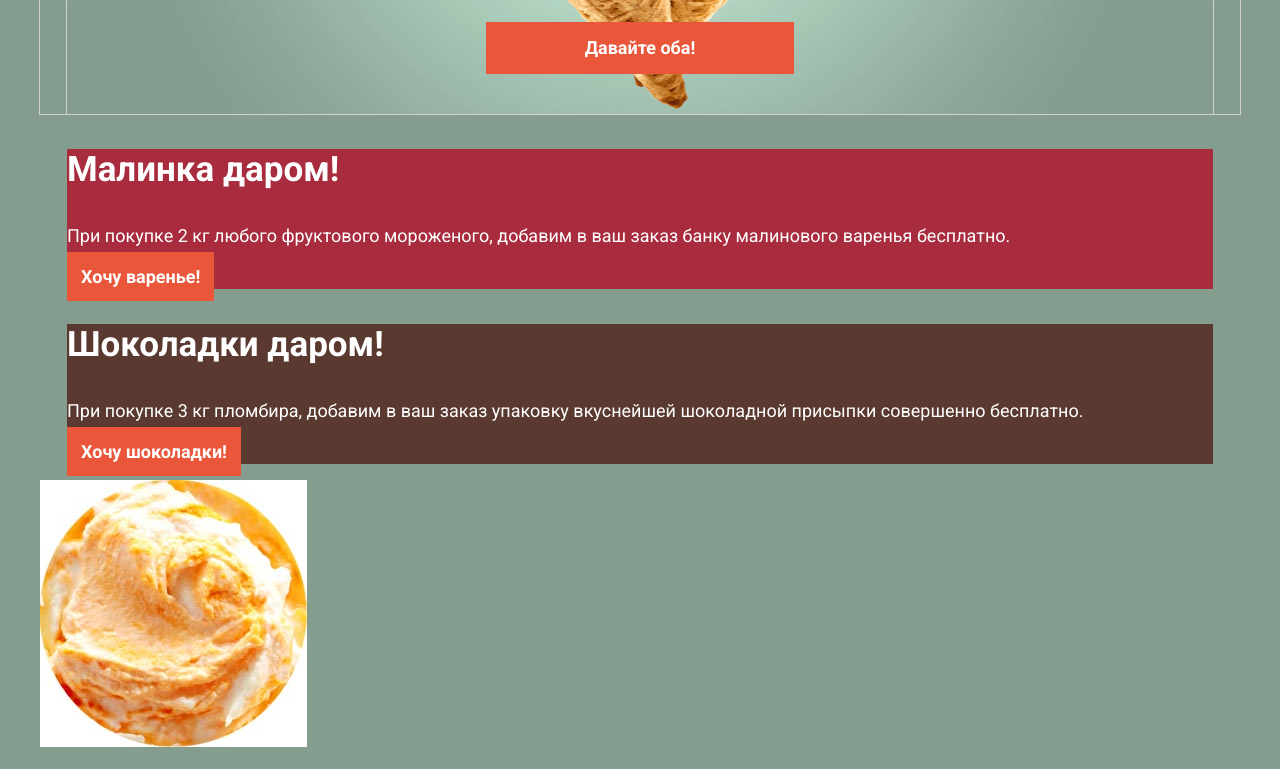
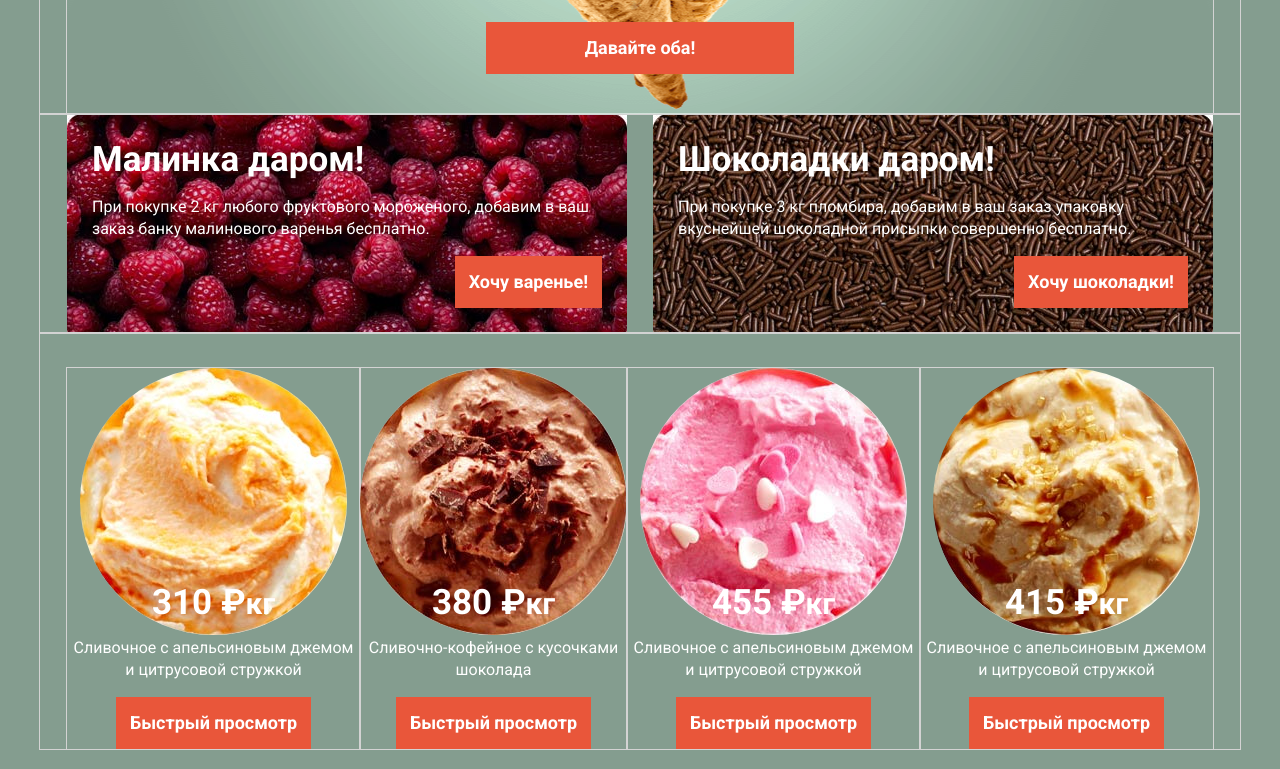
Before and after one commit to pavel-else/243899-gllacy, a plain HTML site: page index.html in a window 1280 px wide. Shown: the part 692-1461 px from the top of the page. Drawn offline with Linux system fonts and the light colour scheme; files whose address does not match are found by name.

Commit message:
Добавлена черновая разметка блока товаров

```diff
--- a/css/main.css
+++ b/css/main.css
@@ -50,7 +50,6 @@ a:hover {
   text-align: center;
 
   padding: 14px;
-  margin: 0 auto;
 
   cursor: pointer;
   text-decoration: none;
@@ -153,11 +152,10 @@ a:hover {
   color: #fff;
 }
 
-//SLIDER
+/*SLIDER*/
 .slider {
   z-index: 3;
 //  margin-top: -120px;
-  margin-bottom: 100px;
 }
 
 .slider__pages {
@@ -205,37 +203,96 @@ a:hover {
 }
 
 
+/*DISCOUNTS*/
 
+.discounts {
+  display: flex;
+  justify-content: space-between;
+}
+
+.discount {
+  display: flex;
+   flex-direction: column;
+  flex-basis: 510px;
+  padding: 25px;
+}
 .discount__caption {
+  margin: 0;
+  padding: 0;
   font-size: 35px;
   line-height: 41px;
 }
 
-.discount__description {
+.discount__desscription {
+  margin: 0;
+  padding: 0;
+  margin-bottom: 45px;
   font-size: 18px;
   line-height: 22px;
 }
 
+.discount__button {
+  display: block;
+  align-self: flex-start;
+
+  margin-left: auto;
+}
+
 .discount--raspberries {
   background-color: #a82c3e;
+  /*Заменить фоновые изображения - импортировать без закруглений*/
+  background-image: url('../img/raspberry-bg.jpg');
+  background-size: 100%;
 }
 
 .discount--chocolate {
   background-color: #5a3a30;
+  background-image: url('../img/chocolate-bg.jpg');
+  background-size: cover;
+}
+
+
+/* PRODUCTS*/
+.products {
+  padding-top: 35px;
 }
 
 .product__items {
   list-style: none;
+  margin: 0;
+  padding: 0;
+  display: flex;
 }
 
+.product__item {
+  display: flex;
+  flex-direction: column;
+  align-items: center;
+  margin: 0;
+  padding: 0;
+}
+
+.product__image {
+  border-radius: 50%;
+}
 .product__price {
   font-size: 35px;
   line-height: 35px;
+  font-weight: bold;
+  margin: 0;
+  margin-top: -50px;
+}
+
+.product__description {
+  text-align: center;
+  padding-top: 0;
 }
 
 .product__weight {
   font-size: 30px;
 }
+
+
 
 .features {
   background-color: #ebd9b8;
@@ -251,6 +308,8 @@ a:hover {
 
 .feature__items {
   list-style: none;
+  margin: 0;
+  padding: 0;
 }
 
 .feature__item {
--- a/index.html
+++ b/index.html
@@ -62,7 +62,7 @@
     <main>
       <h1 class="visually-hidden">Глэйси — онлайн-магазин по продаже мороженного</h1>
 
-      <section class="slider container tmp">
+    	<section class="slider container tmp">
         <h2 class="visually-hidden">Слайдер</h2>
         <ul class="slider__pages">
           <li class="slider__page active tmp">
@@ -83,51 +83,51 @@
         </ul>
       </section>
 
-      <section class="discounts container">
+      <section class="discounts container tmp">
         <h2 class="visually-hidden">Выгодные предложения</h2>
         <div class="discount discount--raspberries">
           <h3 class="discount__caption">Малинка даром!</h3>
           <p class="discount__description">При покупке 2 кг любого фруктового мороженого, добавим в ваш заказ банку малинового варенья бесплатно.</p>
-          <a class="button discount-button">Хочу варенье!</a>
+          <a class="button discount__button">Хочу варенье!</a>
         </div>
         <div class="discount discount--chocolate">
           <h3 class="discount__caption">Шоколадки даром!</h3>
           <p class="discount__description">При покупке 3 кг пломбира, добавим в ваш заказ упаковку вкуснейшей шоколадной присыпки совершенно бесплатно.</p>
-          <a class="button discount-button">Хочу шоколадки!</a>
+          <a class="button discount__button">Хочу шоколадки!</a>
         </div>
       </section>
 
-      <section class="products">
+      <section class="products container tmp">
         <h2 class="visually-hidden">Товары</h2>
         <ul class="product__items">
-          <li class="product__item">
-            <img src="img/ice-1.jpg" width="267" height="267" alt="Сливочное мороженное">
+          <li class="product__item tmp">
+            <img class="product__image" src="img/ice-1.jpg" width="267" height="267" alt="Сливочное мороженное">
             <p class="product__price">310 &#x20BD;<span class="product__weight">кг</span></p>
             <p class="product__description">Сливочное с апельсиновым джемом и цитрусовой стружкой</p>
             <button class="button products__button">Быстрый просмотр</button>
           </li>
-          <li class="product__item">
-            <img src="img/ice-2.jpg" width="267" height="267" alt="Сливочное-кофейное мороженное">
+          <li class="product__item tmp">
+            <img class="product__image" src="img/ice-2.jpg" width="267" height="267" alt="Сливочное-кофейное мороженное">
             <p class="product__price">380 &#x20BD;<span class="product__weight">кг</span></p>
             <p class="product__description">Сливочно-кофейное с кусочками шоколада</p>
             <button class="button products__button">Быстрый просмотр</button>
           </li>
-          <li class="product__item">
-            <img src="img/ice-3.jpg" width="267" height="267" alt="Сливочно-клубничное">
-            <p class="product__price">355 &#x20BD;<span class="product__weight">кг</span></p>
-            <p class="product__description">Сливочно-клубничное с присыпкой из белого шоколада</p>
+          <li class="product__item tmp">
+            <img class="product__image" src="img/ice-3.jpg" width="267" height="267" alt="Сливочное мороженное">
+            <p class="product__price">455 &#x20BD;<span class="product__weight">кг</span></p>
+            <p class="product__description">Сливочное с апельсиновым джемом и цитрусовой стружкой</p>
             <button class="button products__button">Быстрый просмотр</button>
           </li>
-          <li class="product__item">
-            <img src="img/ice-4.jpg" width="267" height="267" alt="Крем-брюле">
+          <li class="product__item tmp">
+            <img class="product__image" src="img/ice-4.jpg" width="267" height="267" alt="Сливочное мороженное">
             <p class="product__price">415 &#x20BD;<span class="product__weight">кг</span></p>
-            <p class="product__description">Сливочное крем-брюле с карамельной подливкой</p>
+            <p class="product__description">Сливочное с апельсиновым джемом и цитрусовой стружкой</p>
             <button class="button products__button">Быстрый просмотр</button>
           </li>
         </ul>
       </section>
 
-      <section class="features">
+      <section class="features container tmp">
         <h2 class="visually-hidden">Преимущества</h2>
         <p class="feature__caption">Магазин Глэйси — это онлайн- и офлайн-магазин по продаже мороженного собственного производства на развес</p>
 
```
Also changed, not shown: 1 other file.
